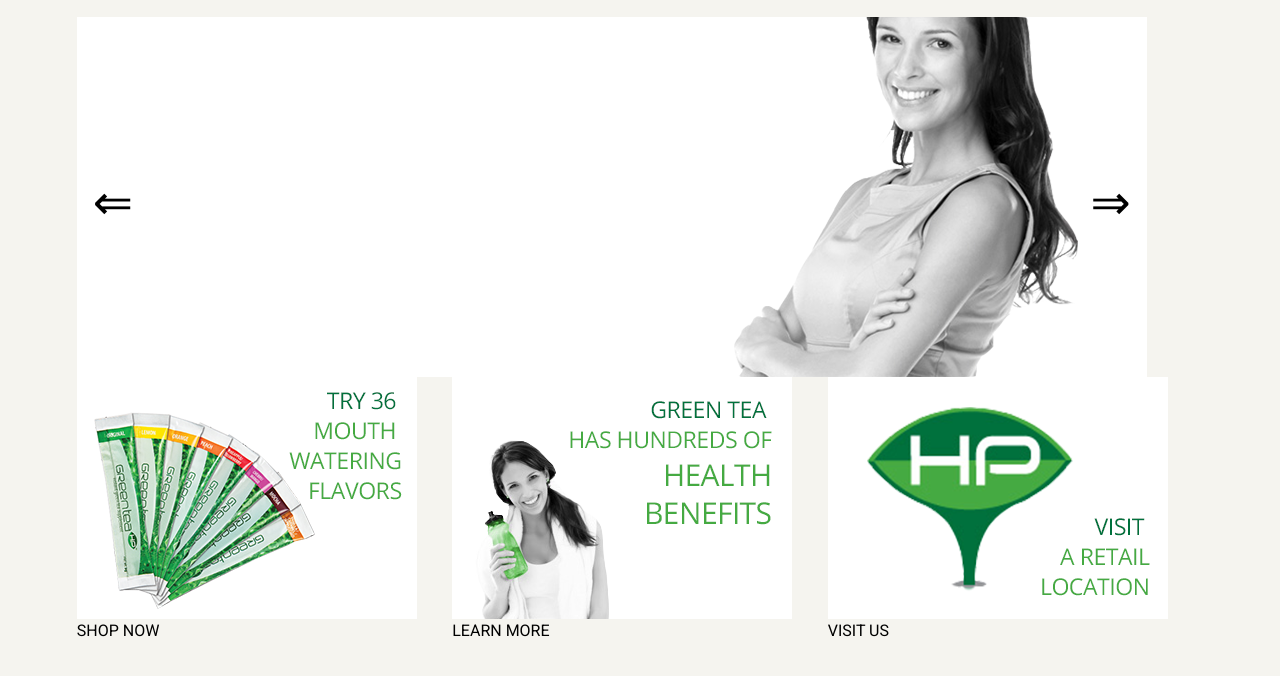
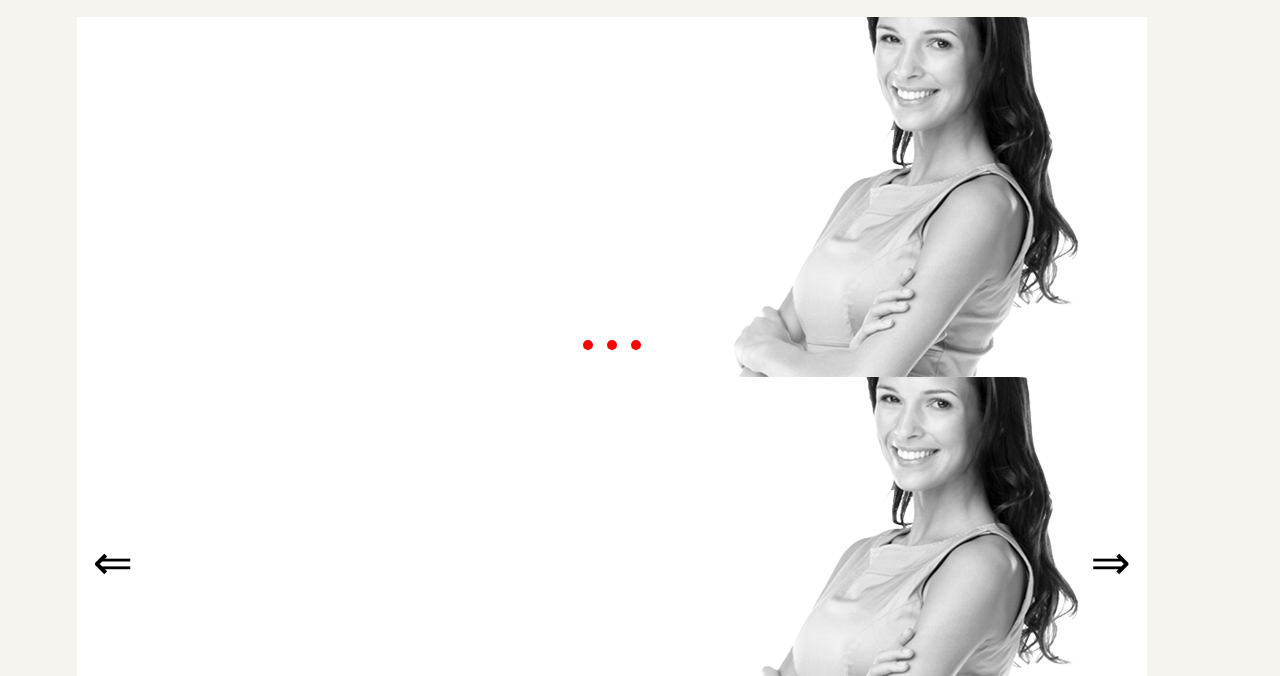
Before and after one commit to nhanphan2112/semantic-js, a website: page index.html in a window 1280 px wide. Shown: the part 94-770 px from the top of the page. Drawn offline with Linux system fonts and the light colour scheme.

Commit message:
Add carousel with indicator

```diff
--- a/index.html
+++ b/index.html
@@ -87,6 +87,38 @@
 		</nav>
 
 		<main class="w-[88%] font-[550]">
+			<section aria-label="">
+				<!-- <h1>CHANGE THE WAY <br />YOU LOOK, FEEL, AND AGE</h1>
+				<p>Increase engergy, look refreshed and feel rejuvenated*.</p>
+				<button>TAKE THE 7-DAY CHALLENGE</button> -->
+				<div class="carouseel">
+					<ul>
+						<li class="carouseel__item carouseel__item--selected">
+							<img
+								class=""
+								src="./photos/banner01.png"
+								alt="change the way you look, feel, and age"
+							/>
+						</li>
+						<li class="carouseel__item">
+							<img
+								class=""
+								src="https://via.placeholder.com/1070x360"
+								alt="change the way you look, feel, and age"
+							/>
+						</li>
+						<li class="carouseel__item">
+							<img class="" src="/photos/birds.png" alt="change the way you look, feel, and age" />
+						</li>
+					</ul>
+					<!-- <span class="carouseel__nav">
+						<button class="carouseel__button carouseel__button--selected"></button>
+						<button class="carouseel__button"></button>
+						<button class="carouseel__button"></button>
+					</span> -->
+				</div>
+			</section>
+
 			<section aria-label="">
 				<!-- <h1>CHANGE THE WAY <br />YOU LOOK, FEEL, AND AGE</h1>
 				<p>Increase engergy, look refreshed and feel rejuvenated*.</p>
--- a/index.js
+++ b/index.js
@@ -17,3 +17,31 @@ buttons.forEach((button) => {
 		delete activeSlide.dataset.active;
 	});
 });
+
+document.querySelectorAll(".carouseel").forEach((carouseel) => {
+	const items = carouseel.querySelectorAll(".carouseel__item");
+	const buttonsHtml = Array.from(items, () => {
+		return `<button class="carouseel__button"></button>`;
+	});
+
+	carouseel.insertAdjacentHTML(
+		"beforeend",
+		`<span class="carouseel__nav">
+	    ${buttonsHtml.join(" ")}
+	  </span>
+    `
+	);
+
+	const buttons = carouseel.querySelectorAll(".carouseel__button");
+
+	buttons.forEach((button, i) => {
+		button.addEventListener("click", () => {
+			//un-select all the items
+			items.forEach((item) => item.classList.remove("carouseel__item--selected"));
+			buttons.forEach((button) => button.classList.remove("carouseel__button--selected"));
+
+			items[i].classList.add("carouseel__item--selected");
+			button.classList.add("carouseel__button--selected");
+		});
+	});
+});
--- a/tailwindcss.css
+++ b/tailwindcss.css
@@ -31,3 +31,33 @@ body {
 .slide[data-active] {
 	@apply opacity-100;
 }
+
+.carouseel {
+	@apply relative max-w-[1070px] max-h-[360px];
+}
+
+.carouseel__item {
+	@apply h-[360px] hidden;
+}
+
+.carouseel__item--selected {
+	@apply block;
+}
+
+.carouseel__nav {
+	@apply w-full py-5 px-0 absolute bottom-0 left-0 text-center;
+}
+
+.carouseel__button {
+	width: 10px;
+	height: 10px;
+	display: inline-block;
+	background: red;
+	border-radius: 50%;
+	margin: 0 5px;
+	cursor: pointer;
+}
+
+.carouseel__button--selected {
+	background: blue;
+}
```
Also changed, not shown: app.css.
